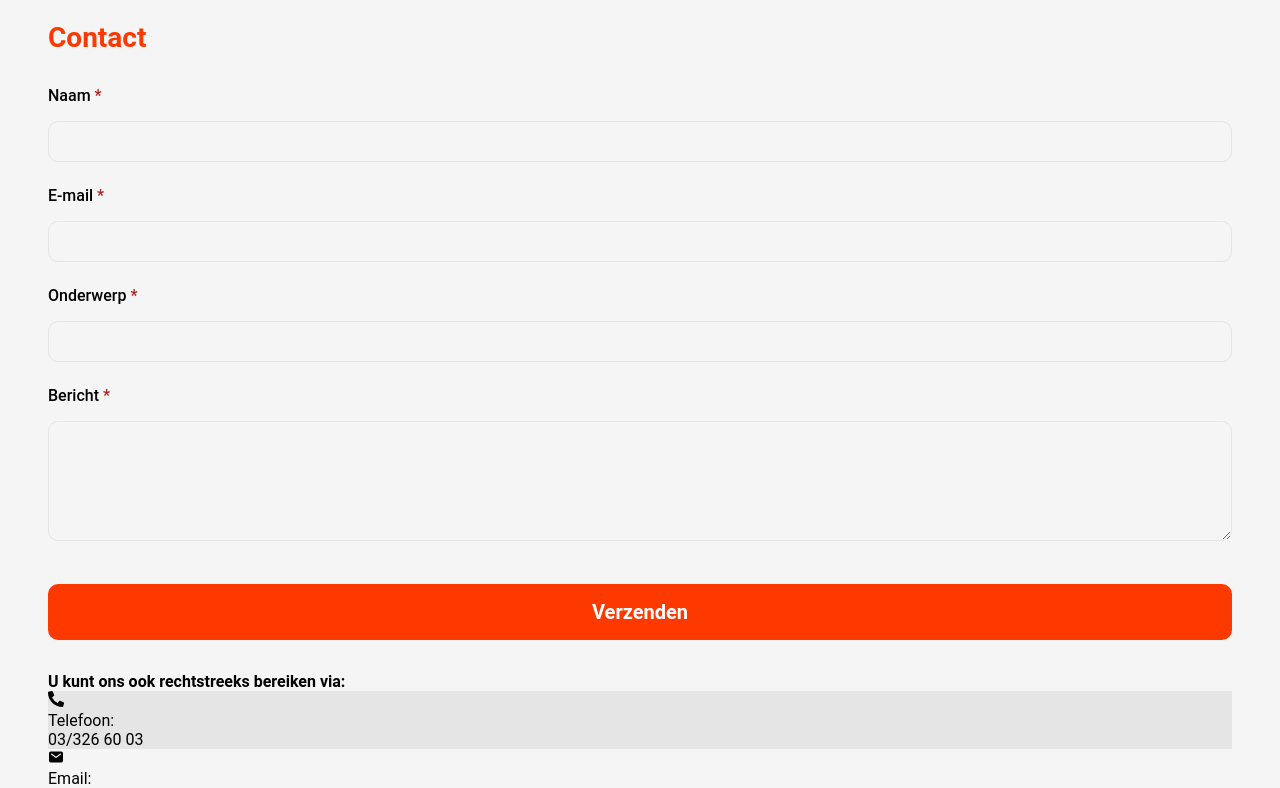
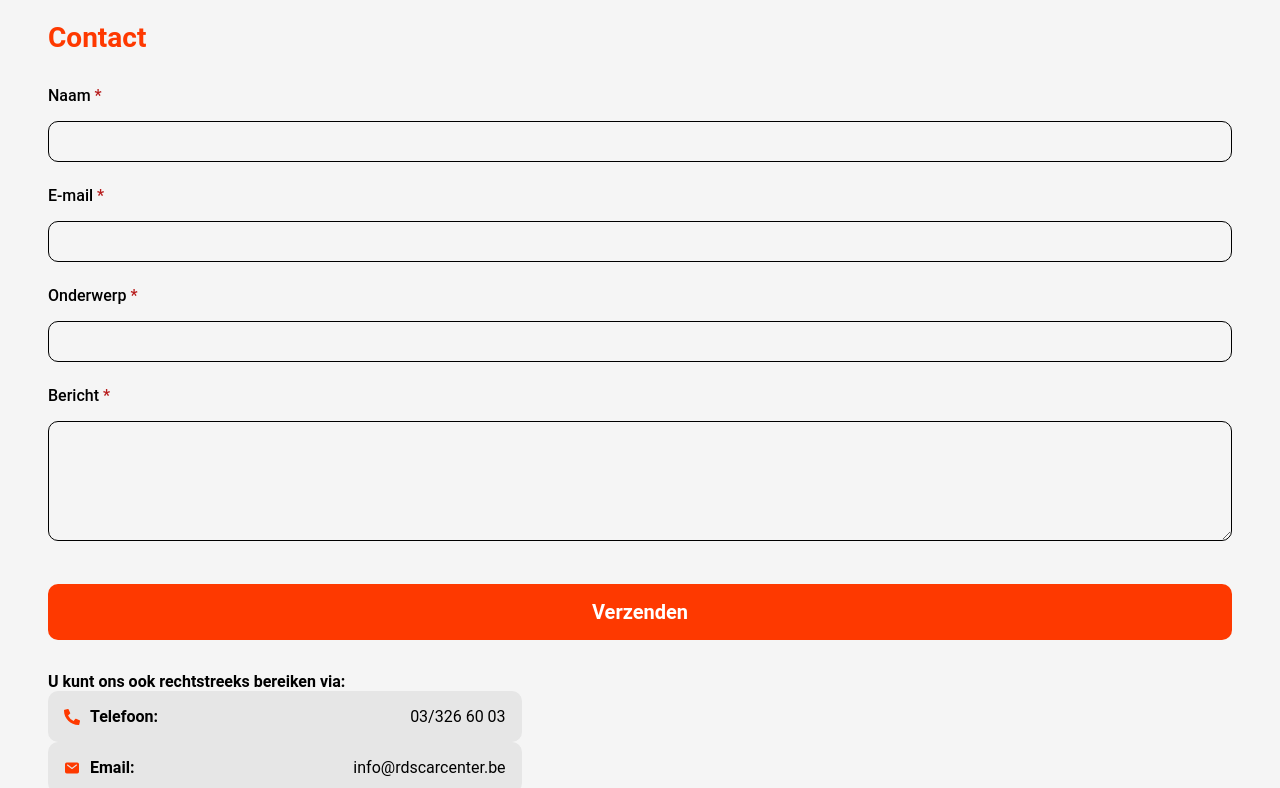
Before and after one commit to Imrxng/rds-carcenter, a Next.js app: page / in a window 1280 px wide. Shown: the part 620-1408 px from the top of the page. Built offline with nearby package versions, Linux system fonts and the light colour scheme.

Commit message:
fixed some styling

```diff
--- a/components/contactInfo.tsx
+++ b/components/contactInfo.tsx
@@ -19,7 +19,7 @@ const ContactInfo = () => {
             <a href="tel:033266003">03/326 60 03</a>
           </div>
 
-          <div>
+          <div className="box-info-normal">
             <div>
               <IoMail />
               <p>Email:</p>
--- a/src/app/globals.css
+++ b/src/app/globals.css
@@ -101,7 +101,7 @@ meter {
 :root {
     --accent-color: #FE3900;
     --red: #b71c1c;
-    --grey: #e5e5e5;
+    --grey: #e6e6e6;
 }
 
 
--- a/src/app/page.component.css
+++ b/src/app/page.component.css
@@ -1,4 +1,3 @@
-
 .main {
     margin: 0 3rem ;
 }
@@ -31,7 +30,7 @@
 .input-group input[type="text"],
 .input-group input[type="email"],
 .input-group textarea {
-    border: var(--grey) 1px solid;
+    border: black 1px solid;
     border-radius: 10px;
     padding: 10px;
 }
@@ -44,6 +43,25 @@
 
 .box-info-normal {
     background-color: var(--grey);
+    display: flex;
+    justify-content: space-between;
+    width: 40%;
+    padding: 1rem;
+    border-radius: 10px;
+}
+
+.box-info-normal>div {
+    display: flex;
+    align-items: center;
+    gap: 10px;
+}
+
+.box-info-normal>div>p {
+    font-weight: bold;
+}
+
+.box-info-normal>div>svg {
+    color: var(--accent-color);
 }
 
 #map {
```
Also changed, not shown: 1 other file (tests, documents, lock files or other folders).
